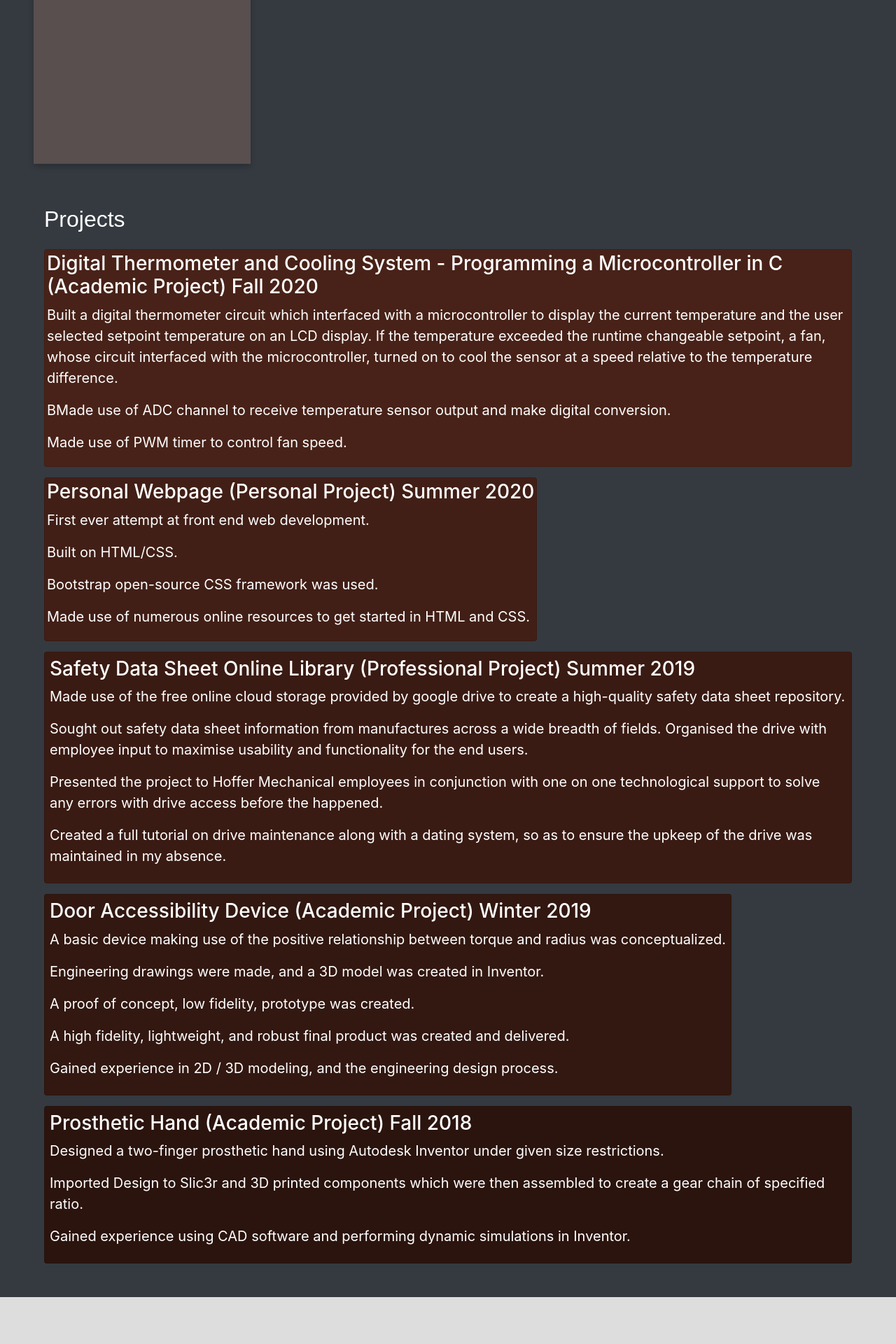
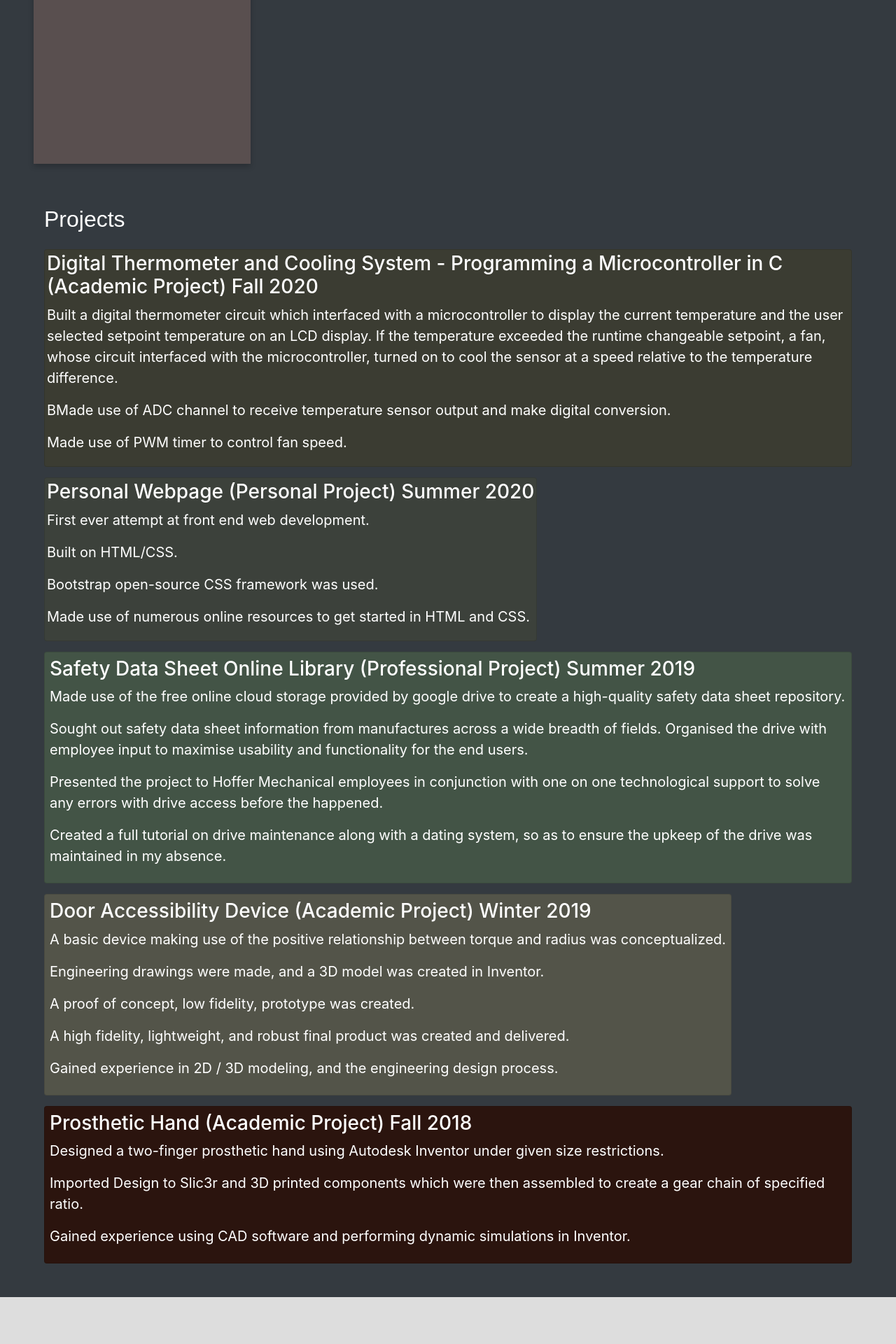
Before and after one commit to MannyLemos/MannyLemos.github.io, a Jekyll site: the page index.html, which Jekyll copies as it is, in a window 1280 px wide. Shown: the part 2189-4109 px from the top of the page at 70% size. Built offline with Jekyll 4.4.1, drawn with Linux system fonts in a browser that asks for light colours; nearby versions of some CDN libraries; a script that is not in the unit is left out.

Commit message:
Update index.html

```diff
--- a/index.html
+++ b/index.html
@@ -107,7 +107,8 @@
   			transform: rotateY(180deg);
 		}
 
-.flip-card-front, .flip-card-back {
+		.flip-card-front, .flip-card-back
+		{
   			position: absolute;
   			width: 100%;
   			height: 100%;
@@ -115,12 +116,14 @@
   			backface-visibility: hidden;
 		}
 
-.flip-card-front {
+		.flip-card-front
+		{
   			background-color: #bbb;
   			color: black;
 		}
 
-.flip-card-back {
+		.flip-card-back
+		{
   			background-color: #2980b9;
   			color: white;
   			transform: rotateY(180deg);
@@ -323,7 +326,7 @@ $.backstretch([
                     <div class="row">
 
 			 <div style="padding-top:15px"  class="col-md-auto">
-                            <div style="background-color: #482218" class="card">
+                            <div style="background-color: #3b3c32" class="card">
 
                               <div style="padding: 3px">
                                     <h3>Digital Thermometer and Cooling System - Programming a Microcontroller in C (Academic Project) Fall 2020</h3>
@@ -338,7 +341,7 @@ $.backstretch([
                         </div>
 
                         <div style="padding-top:15px"  class="col-md-auto">
-                            <div style="background-color: #411f16" class="card">
+                            <div style="background-color: #3c413b" class="card">
 
                               <div style="padding: 3px">
                                     <h3>Personal Webpage (Personal Project) Summer 2020</h3>
@@ -351,7 +354,7 @@ $.backstretch([
                         </div>
 
                         <div  style="padding-top:15px"   class="col-md-auto" >
-                            <div style="background-color: #3a1b13" class="card">
+                            <div style="background-color: #435446" class="card">
                                 <div style="padding: 7px">
                                         <h3>Safety Data Sheet Online Library (Professional Project)				Summer 2019</h3>
                                         <p>Made use of the free online cloud storage provided by google drive to create a high-quality safety data sheet repository.</p>
@@ -363,7 +366,7 @@ $.backstretch([
                         </div>
 
                         <div style="padding-top:15px"   class="col-md-auto" >
-                            <div style="background-color: #321811"class="card">
+                            <div style="background-color: #535449"class="card">
                                 <div style="padding: 7px">
                                         <h3>Door Accessibility Device (Academic Project)					Winter 2019</h3>
                                         <p>A basic device making use of the positive relationship between torque and radius was conceptualized.</p>
```
Lines whose indentation alone changed are shown as unchanged.
